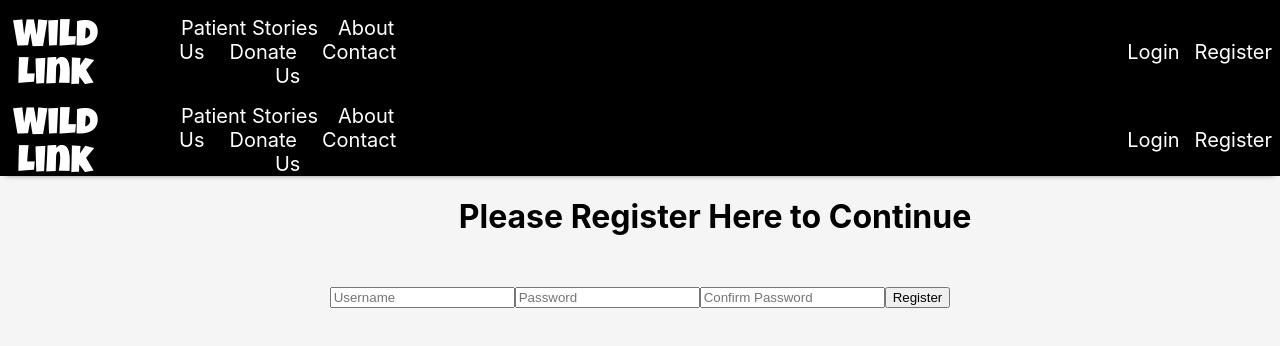
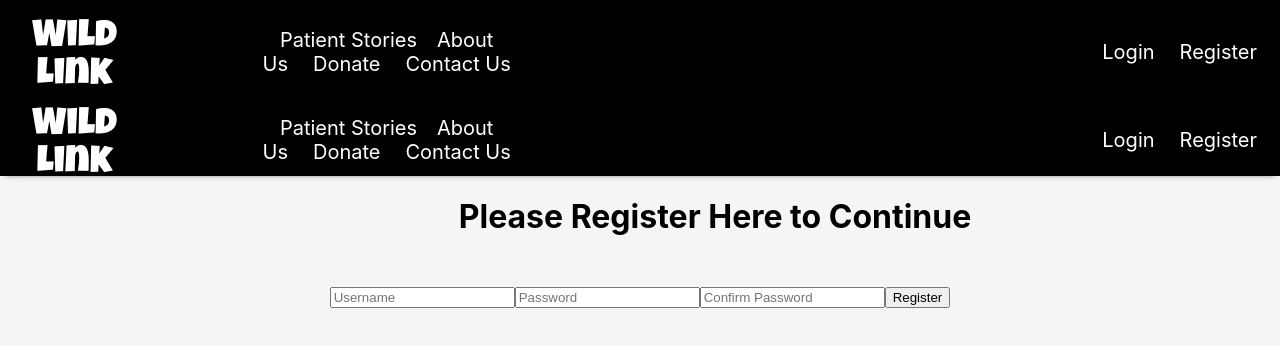
Before and after one commit to pformb/wild-link, a React (Create React App) app in the folder frontend/: page /register in a window 1280 px wide. Shown: the top 346 px of the page. Built offline with nearby package versions, Linux system fonts and the light colour scheme.

Commit message:
FIX logout button renders, works, not styled

```diff
--- a/frontend/src/components/TopNavigation.jsx
+++ b/frontend/src/components/TopNavigation.jsx
@@ -23,7 +23,7 @@ const TopNavigation = ({loggedIn, setLoggedIn, username}) => {
         <div className="top-nav-bar__login-register">
         {loggedIn ? (
           <>
-            <span>Welcome, {username}!</span>
+            <span className="top-nav-bar__login-message">{username}!</span>
             <button onClick={handleLogout} className="top-nav-bar__logout">Logout</button>
           </>
         ) : (
--- a/frontend/src/styles/TopNavigationBar.scss
+++ b/frontend/src/styles/TopNavigationBar.scss
@@ -53,13 +53,29 @@ margin-left: 20px;
 }
 
 .top-nav-bar__login-register {
+  display: flex;
   text-decoration: none;
   color: white;
   font-size: 20px;
   cursor: pointer;
-  margin-left: 700px;
-  align-items: flex-end;
+  align-items: center;
+  justify-content: flex-end;
+  gap: 10px;
   margin-top: 15px;
+  padding: 15px;
+  font-size: 20px;
+  margin-left: 500px;
+  // align-items: flex-end;
+}
+
+.top-nav-bar__login-message {
+  text-decoration: none;
+  color: white;
+  font-size: 20px;
+  cursor: pointer;
+  border:#ffffff;
+  border-radius: 5px;
+  padding: 5px;
 }
 
 .top-nav-bar__register {
```
